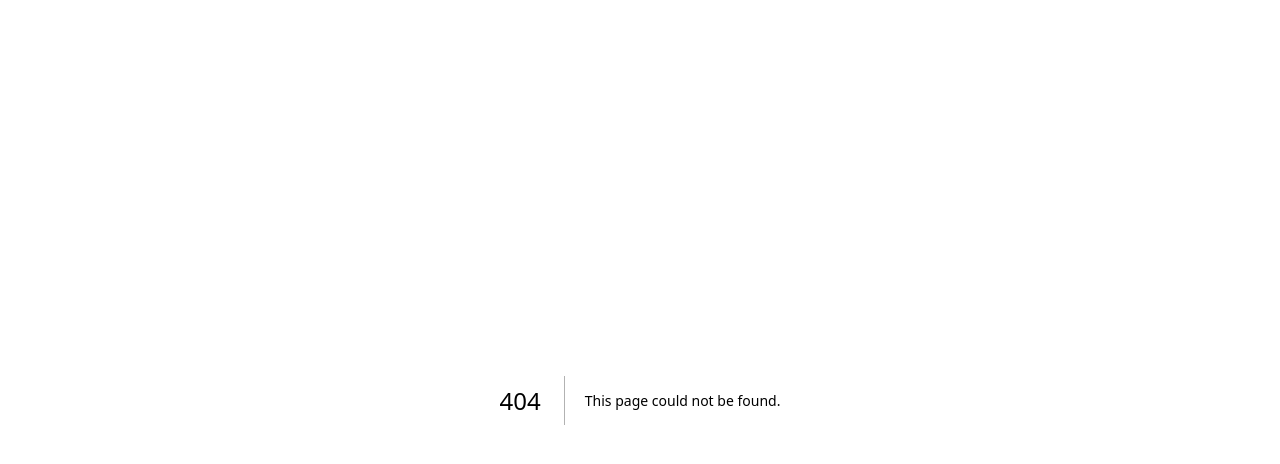
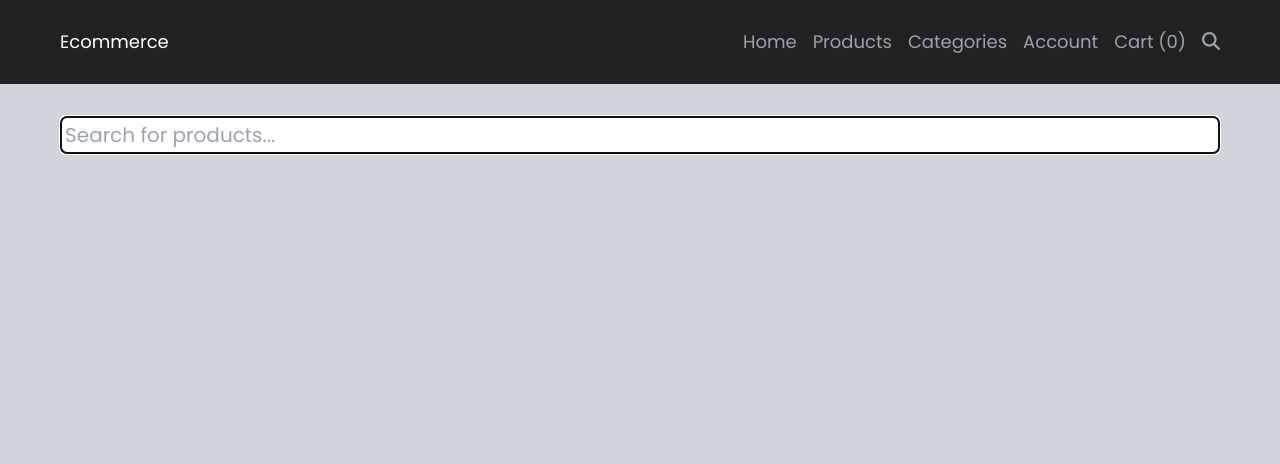
Before and after one commit to wdendugu/e-commerce-front, a Next.js app: page /search in a window 1280 px wide. Before the commit this address had no page. Shown: the top 464 px of the page. Built offline with nearby package versions, Linux system fonts and the light colour scheme.

Commit message:
search page done

```diff
--- a/components/Header.js
+++ b/components/Header.js
@@ -1,7 +1,8 @@
 import Link from "next/link";
 import { useContext } from "react";
 import { CartContext } from "./CartContext";
-
+import { faMagnifyingGlass } from "@fortawesome/free-solid-svg-icons";
+import { FontAwesomeIcon } from "@fortawesome/react-fontawesome";
 
 export default function Header () {
     const {cartProducts} = useContext(CartContext)
@@ -15,6 +16,7 @@ export default function Header () {
                     <Link href={'/categories'}>Categories</Link>
                     <Link href={'/account'}>Account</Link>
                     <Link href={'/cart'}>Cart ({cartProducts.length})</Link>
+                    <Link href={'/search'}><FontAwesomeIcon icon={faMagnifyingGlass} className="text-gray-400"/></Link>
                 </nav>
             </div>
         </header>
--- a/package.json
+++ b/package.json
@@ -16,6 +16,7 @@
     "axios": "^1.4.0",
     "eslint": "8.40.0",
     "eslint-config-next": "13.4.2",
+    "lodash": "^4.17.21",
     "moongose": "^1.0.0",
     "next": "13.4.2",
     "postcss": "8.4.23",
--- a/pages/api/products.js
+++ b/pages/api/products.js
@@ -3,14 +3,20 @@ import {Product} from "@/models/Product";
 
 export default async function handle(req, res) {
   await mongooseConnect();
-  const {categories,sort, ...filters} = req.query;
-  const [sortField, sortOrder] = sort.split("_")
+  const {categories,sort,phrase, ...filters} = req.query;
+  let [sortField, sortOrder] = (sort || "desc")?.split("_")
+
   const productsQuery = {};
-  console.log(sort)
+
   if (categories) {
     productsQuery.category = categories.split(',');
   }
-
+  if (phrase) {
+    productsQuery["$or"] = [
+      {title:{$regex:phrase,$options:"i"}},
+      {description:{$regex:phrase,$options:"i"}}
+    ]
+  }
   if (Object.keys(filters).length > 0) {
     Object.keys(filters).forEach(filterName => {
       productsQuery['properties.'+filterName] = filters[filterName];
--- /dev/null
+++ b/pages/search.js
@@ -0,0 +1,57 @@
+import Layout from "@/components/Layout";
+import axios from "axios";
+import { useRef, useEffect, useState, useCallback} from "react";
+import ProductBox from "@/components/ProductBox";
+import { debounce } from "lodash";
+import Spinner from "@/components/Spinner";
+
+export default function SearchPage () {
+    const [phrase, setPhrase] = useState("")
+    const [products, setProducts] = useState([])
+    const [isLoading, setIsLoading] = useState(false)
+    const debouncedSearch = useCallback(debounce(searchProducts,500),[])
+    const inputRef = useRef()
+
+    useEffect(() => {
+        if (phrase.length > 0) {
+            setIsLoading(true)
+            debouncedSearch(phrase)
+        } else {
+            setProducts([])
+        }
+    }, [phrase])
+
+    function searchProducts (phrase) {
+            axios.get("/api/products?phrase="+ encodeURIComponent(phrase))
+            .then(res => {
+                setProducts(res.data)
+                setIsLoading(false)
+            })
+    }
+
+    useEffect(() => {
+        inputRef.current.focus()
+    }, [])
+
+    return (
+        <Layout>
+            <input
+                ref={inputRef}
+                onChange={ev => setPhrase(ev.target.value)}
+                placeholder="Search for products..."
+                className="input-order my-8 text-xl sticky top-[50px]">
+            </input>
+            {!isLoading && phrase !== "" && products?.length === 0 && (
+                <h2>No products found for the search "{phrase}"</h2>
+            )}
+            {isLoading && (
+                <Spinner/>
+            )}
+            <div className="product-grid">
+                {!isLoading && products?.length > 0 && products.map(product => (
+                    <ProductBox product={product} key={product._id}/>
+                ))}
+            </div>
+        </Layout>
+    )
+}
```
Also changed, not shown: 1 other file (tests, documents, lock files or other folders).
